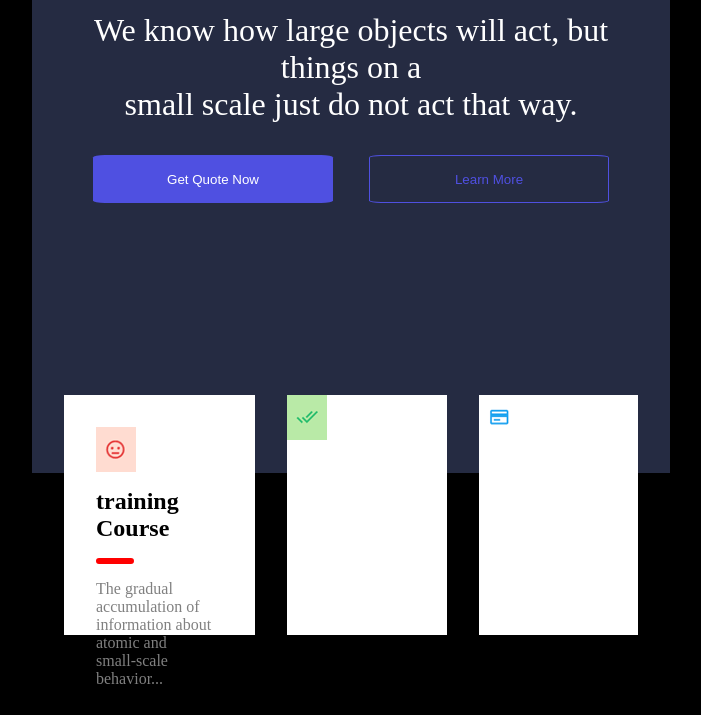
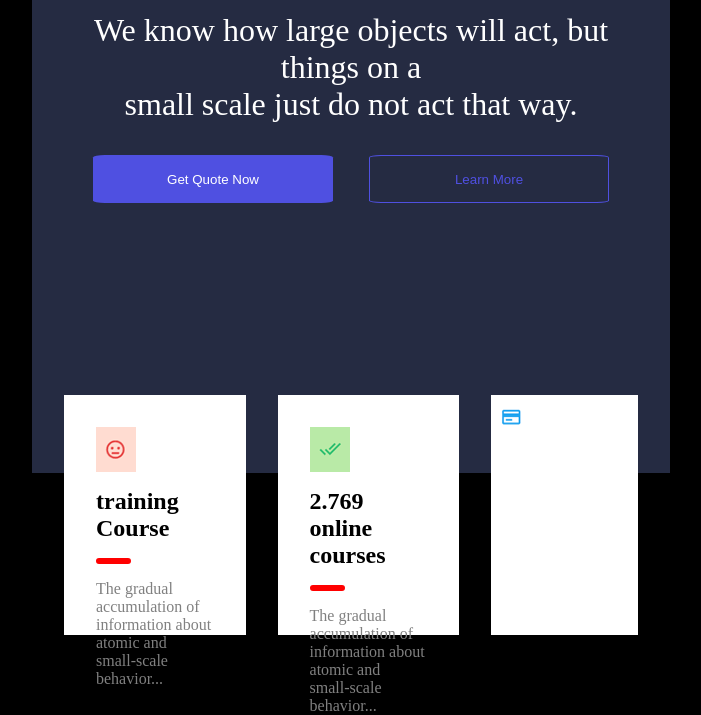
Before and after one commit to paliuk/GitHub, a plain HTML site: page index.html in a window 1280 px wide. Shown: the part 326-1041 px from the top of the page, without its empty margins (289-990 px from the left). Before the commit the page ends 1014 px from the top, so only its background shows below. Drawn offline with Linux system fonts and the light colour scheme.

Commit message:
center box complete

```diff
--- a/index.html
+++ b/index.html
@@ -39,14 +39,26 @@
             <section class="second-section">
 
                 <div class="second-container-content">
+
+                    <!-- LEFT BOX -->
                     <div class="left-box"><img src="./Slice 1.png" alt="">
                         <h2>training Course</h2>
                         <hr>
-                        <p style="color:gray">The gradual accumulation of <br> information about atomic and <br> small-scale behavior...</p>
+                        <p style="color:gray">The gradual accumulation of <br> information about atomic and <br>
+                            small-scale behavior...</p>
                     </div>
+
+                    <!-- CENTER BOX -->
                     <div class="center-box"><img src="./Slice 2.png" alt="">
+                        <h2>2.769 online courses</h2>
+                        <hr>
+                        <p style="color:gray">The gradual accumulation of <br> information about atomic and <br>
+                            small-scale behavior...</p>
                     </div>
+
+                    <!-- RIGHT BOX -->
                     <div class="right-box"><img src="./Slice 3.png" alt="">
+
                     </div>
                 </div>
 
--- a/style.css
+++ b/style.css
@@ -101,6 +101,16 @@ body {
     background-color: white;
     height: 30vh;
     width: 20rem;
+    padding: 2rem 2rem;
+    img{
+        padding-bottom:1rem;
+    }
+    h2{
+        padding-bottom:1rem;
+    }
+    hr{
+        margin-bottom:1rem;
+    }
 }
 
 .right-box {
```
